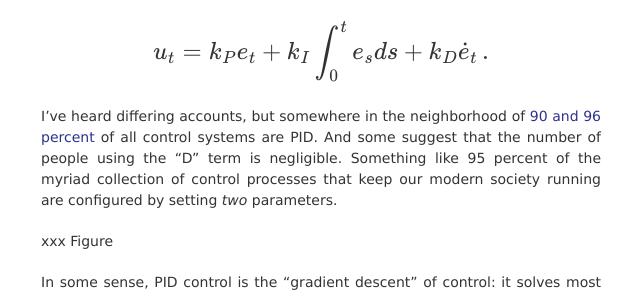
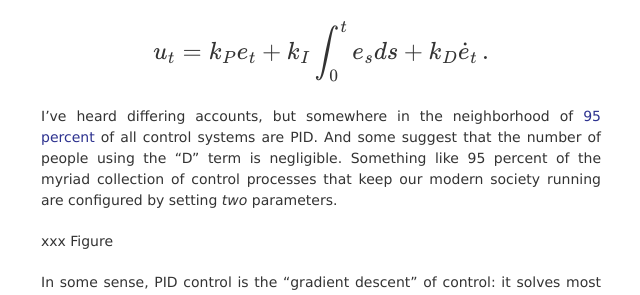
Before and after one commit to benjamin-recht/benjamin-recht.github.io, a Jekyll site: the page built from _posts/2018-04-14-pid.md, in a window 1280 px wide and 900 px high, scrolled down 627 px. Shown: the part 152-447 px from the top of the window, without its empty margins (319-959 px from the left). Built offline with Jekyll 4.4.1, drawn with Linux system fonts in a browser that asks for light colours; nearby versions of some CDN libraries; formulas are drawn with MathJax 3; comment, search, counter and statistics services are not loaded.

Commit message:
major text edit

```diff
--- a/_posts/2018-04-14-pid.md
+++ b/_posts/2018-04-14-pid.md
@@ -18,7 +18,7 @@ $$
 	u_t = k_P e_t + k_I \int_0^t e_s ds + k_D \dot{e}_t\,.
 $$
 
-I've heard differing accounts, but somewhere in the neighborhood of [90 and 96 percent](xxx) of all control systems are PID. And some suggest that the number of people using the "D" term is negligible. Something like 95 percent of the myriad collection of control processes that keep our modern society running are configured by setting _two_ parameters.
+I've heard differing accounts, but somewhere in the neighborhood of [95 percent](https://pdfs.semanticscholar.org/5d1a/2f4b06bc4e5714be1948099c2cb7b3236d42.pdf#page=177) of all control systems are PID. And some suggest that the number of people using the "D" term is negligible. Something like 95 percent of the myriad collection of control processes that keep our modern society running are configured by setting _two_ parameters.
 
 xxx Figure
 
```
